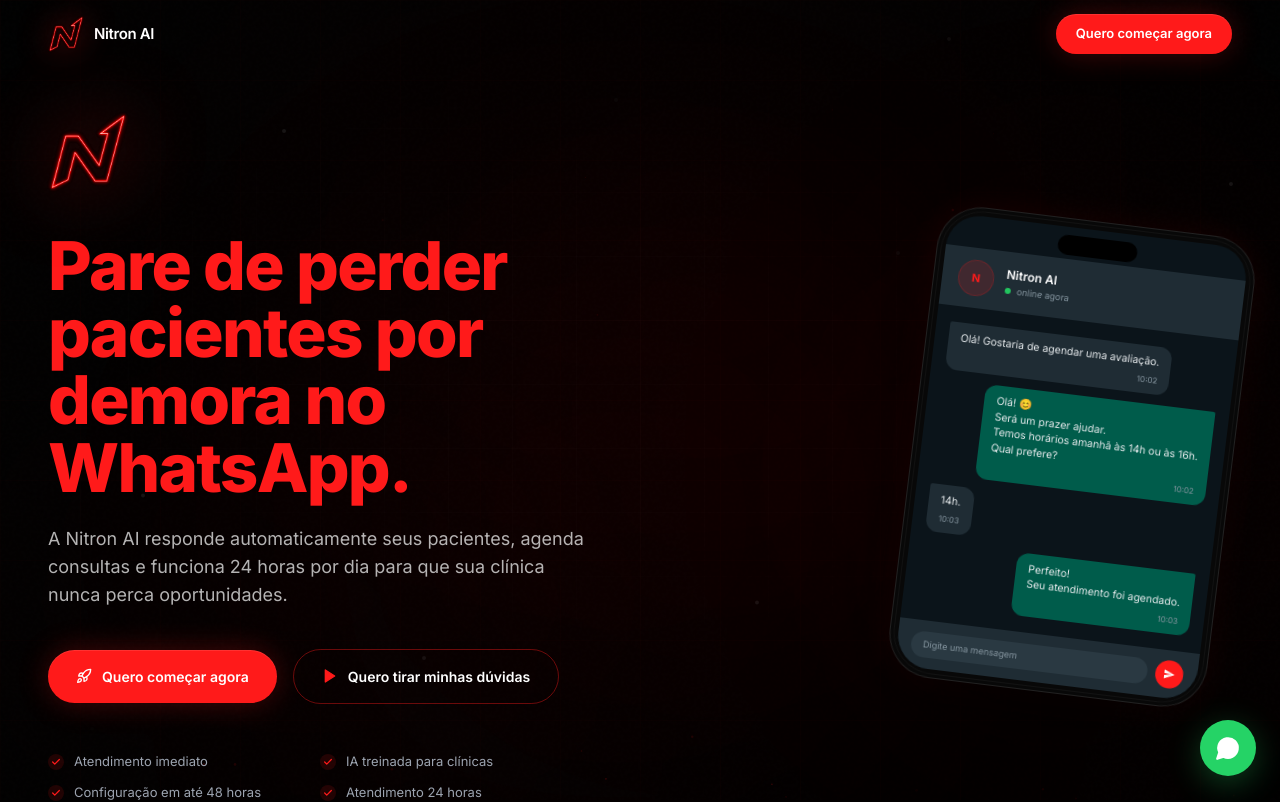
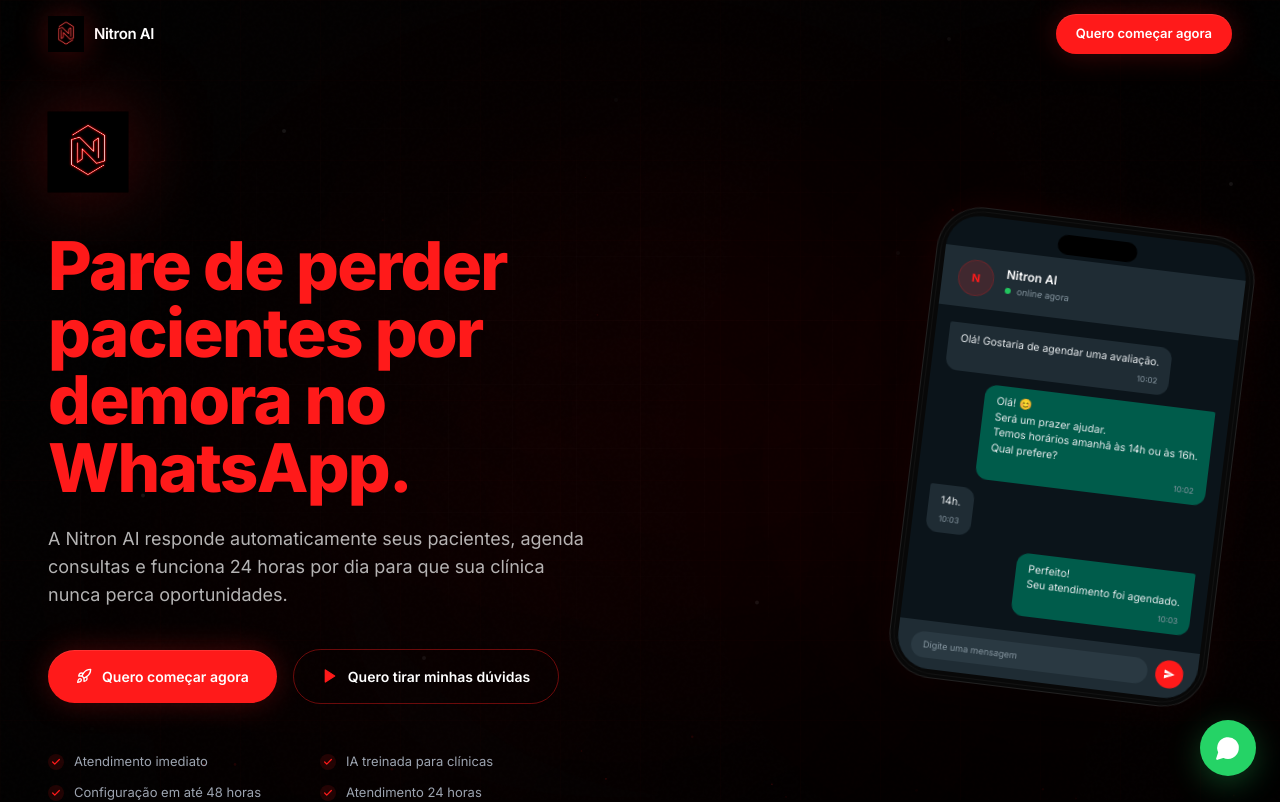
Before and after one commit to companynitron-art/nitroncompanyLP, a React (Vite) app: page / in a window 1280 px wide. Shown: the top 802 px of the page. Built offline with nearby package versions, Linux system fonts and the light colour scheme.

Commit message:
Update logo and checkout URL

```diff
--- a/src/components/Header.tsx
+++ b/src/components/Header.tsx
@@ -2,7 +2,7 @@ import { useState, useEffect } from 'react';
 import { motion, AnimatePresence } from 'framer-motion';
 import { Menu, X } from 'lucide-react';
 
-const CHECKOUT_LINK = '#checkout';
+const CHECKOUT_LINK = 'https://app.bolten.io/enrollment/new?product=a1882684-bdbc-4402-9d6d-29064174beb7';
 
 export default function Header() {
   const [scrolled, setScrolled] = useState(false);
@@ -30,7 +30,7 @@ export default function Header() {
           {/* Logo */}
           <a href="#" className="flex items-center gap-2.5 group">
             <motion.img
-              src="/nitron_logo.png"
+              src="/ChatGPT_Image_10_de_ago._de_2026,_16_19_02%20copy%20copy.png"
               alt="Nitron AI"
               className="w-9 h-9 object-contain drop-shadow-[0_0_16px_rgba(255,26,26,0.3)]"
               whileHover={{ scale: 1.03, filter: 'drop-shadow(0 0 24px rgba(255,26,26,0.5))' }}
@@ -43,6 +43,8 @@ export default function Header() {
           <div className="hidden md:block">
             <motion.a
               href={CHECKOUT_LINK}
+              target="_blank"
+              rel="noopener noreferrer"
               whileHover={{ scale: 1.03 }}
               whileTap={{ scale: 0.97 }}
               className="btn-primary inline-flex items-center px-5 py-2.5 rounded-full text-white text-[13px] font-semibold"
@@ -74,6 +76,8 @@ export default function Header() {
             <div className="px-5 py-6">
               <a
                 href={CHECKOUT_LINK}
+              target="_blank"
+              rel="noopener noreferrer"
                 onClick={() => setMobileOpen(false)}
                 className="block w-full text-center px-5 py-3 rounded-full btn-primary text-white font-semibold text-[14px]"
               >
--- a/src/sections/FinalCTA.tsx
+++ b/src/sections/FinalCTA.tsx
@@ -3,6 +3,7 @@ import { Rocket } from 'lucide-react';
 import SectionReveal from '../components/SectionReveal';
 
 const WHATSAPP_LINK = 'https://wa.me/5512981498914?text=Ol%C3%A1!%20Vim%20pela%20landing%20page%20da%20Nitron%20e%20gostaria%20de%20tirar%20algumas%20d%C3%BAvidas%20sobre%20a%20solu%C3%A7%C3%A3o.';
+const CHECKOUT_LINK = 'https://app.bolten.io/enrollment/new?product=a1882684-bdbc-4402-9d6d-29064174beb7';
 
 export default function FinalCTA() {
   return (
@@ -23,7 +24,9 @@ export default function FinalCTA() {
             </p>
             <div className="flex flex-col sm:flex-row items-center justify-center gap-4">
               <motion.a
-                href="#checkout"
+                href={CHECKOUT_LINK}
+                target="_blank"
+                rel="noopener noreferrer"
                 whileHover={{ scale: 1.03 }}
                 whileTap={{ scale: 0.97 }}
                 className="btn-primary inline-flex items-center justify-center gap-2.5 px-10 py-4 rounded-full text-white font-semibold text-[15px] animate-breathe"
--- a/src/sections/Footer.tsx
+++ b/src/sections/Footer.tsx
@@ -5,7 +5,7 @@ export default function Footer() {
         <div className="flex flex-col sm:flex-row items-center justify-between gap-6">
           <div className="flex items-center gap-2.5">
             <img
-              src="/nitron_logo.png"
+              src="/ChatGPT_Image_10_de_ago._de_2026,_16_19_02%20copy%20copy.png"
               alt="Nitron AI"
               className="w-7 h-7 object-contain drop-shadow-[0_0_10px_rgba(255,26,26,0.3)]"
             />
--- a/src/sections/Hero.tsx
+++ b/src/sections/Hero.tsx
@@ -2,6 +2,7 @@ import { motion } from 'framer-motion';
 import { Check, Rocket, Play } from 'lucide-react';
 
 const WHATSAPP_LINK = 'https://wa.me/5512981498914?text=Ol%C3%A1!%20Vim%20pela%20landing%20page%20da%20Nitron%20e%20gostaria%20de%20tirar%20algumas%20d%C3%BAvidas%20sobre%20a%20solu%C3%A7%C3%A3o.';
+const CHECKOUT_LINK = 'https://app.bolten.io/enrollment/new?product=a1882684-bdbc-4402-9d6d-29064174beb7';
 
 const INDICATORS = [
   'Atendimento imediato',
@@ -153,7 +154,7 @@ export default function Hero() {
               className="mb-10"
             >
               <motion.img
-                src="/nitron_logo.png"
+                src="/ChatGPT_Image_10_de_ago._de_2026,_16_19_02%20copy%20copy.png"
                 alt="Nitron AI"
                 className="w-20 h-20 object-contain drop-shadow-[0_0_40px_rgba(255,26,26,0.3)]"
                 animate={{ scale: [1, 1.015, 1] }}
@@ -191,9 +192,11 @@ export default function Hero() {
               className="flex flex-col sm:flex-row items-start sm:items-center gap-4 mb-12"
             >
               <motion.a
-                href="#checkout"
+                href={CHECKOUT_LINK}
                 whileHover={{ scale: 1.03 }}
                 whileTap={{ scale: 0.97 }}
+                target="_blank"
+                rel="noopener noreferrer"
                 className="btn-primary inline-flex items-center justify-center gap-2.5 px-7 py-4 rounded-full text-white font-semibold text-[14px]"
               >
                 <Rocket size={16} />
```
